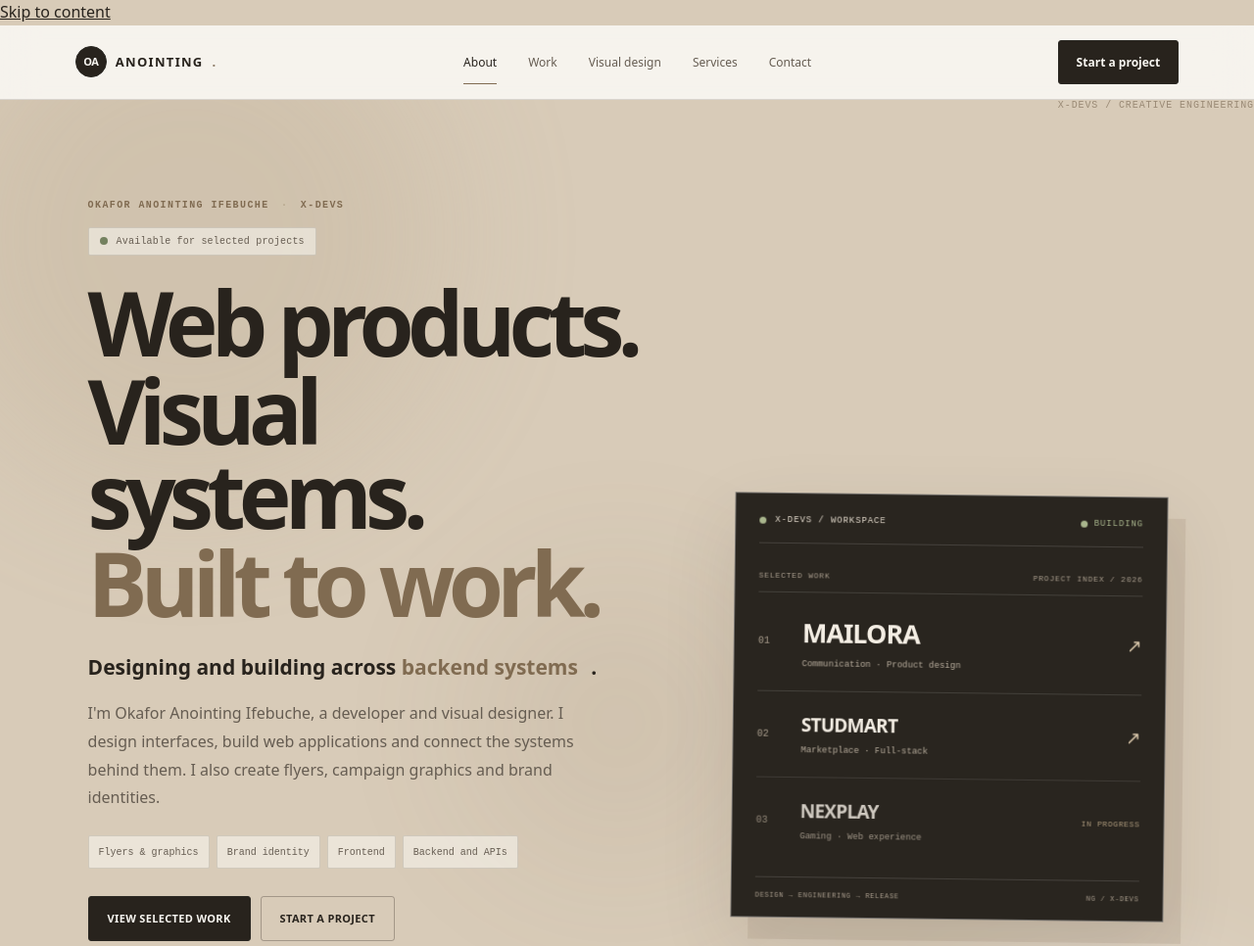
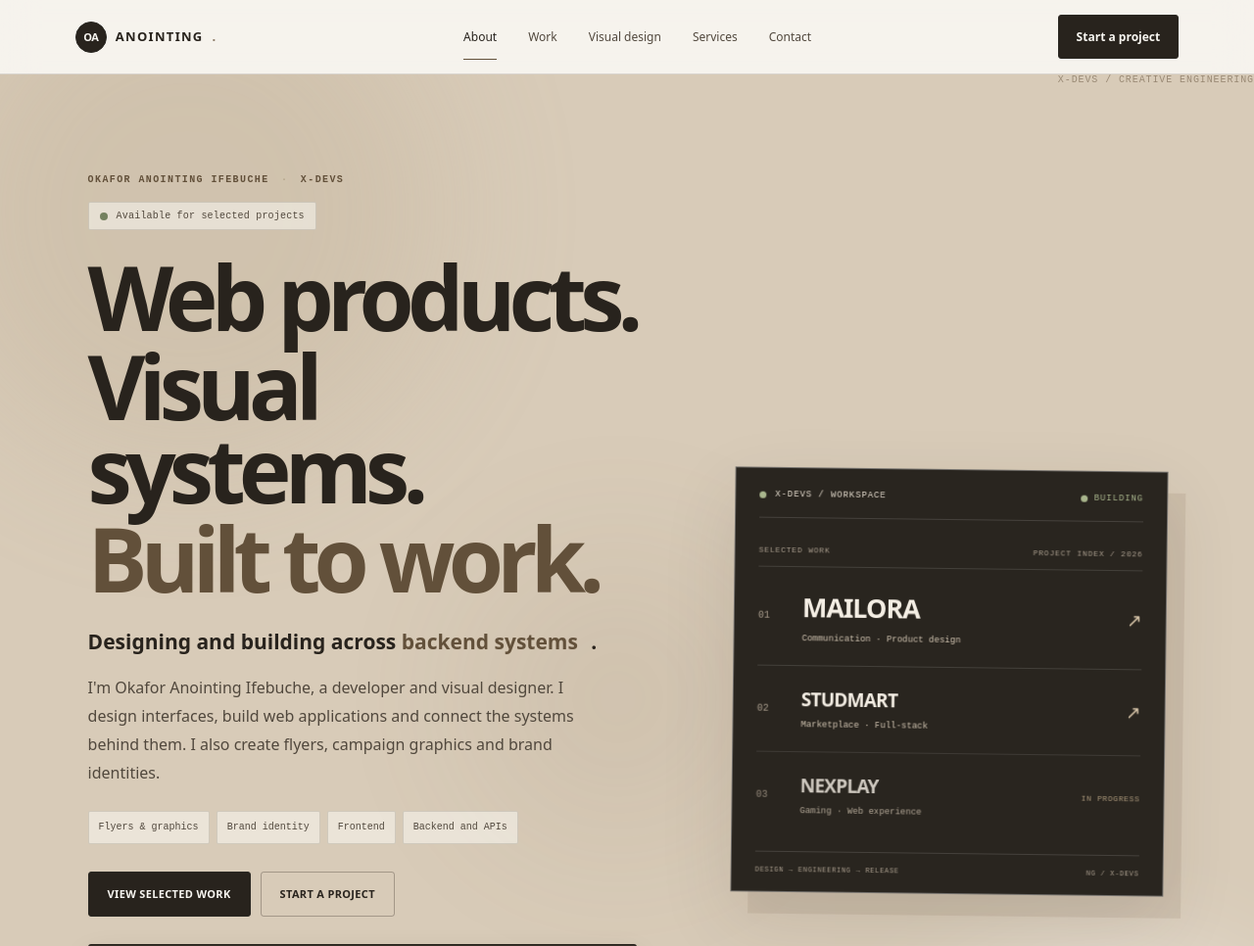
Before and after one commit to ghostichukwu002/Portfolio, a plain HTML site: page index.html in a window 1280 px wide. Shown: the top 966 px of the page at 98% size. Drawn offline with nearby package versions, Linux system fonts and the light colour scheme.

Commit message:
Improve contrast, motion timing and accessibility

```diff
--- a/portfolio-polish.css
+++ b/portfolio-polish.css
@@ -6,7 +6,8 @@
   --white:#fffefa;
   --ink:#28231d;
   --muted:#665d52;
-  --bronze:#806b51;
+  --bronze:#62503a;
+  --muted:#51483d;
   --line:rgba(58,47,34,.15);
   --motion-fast:180ms;
   --motion-ui:260ms;
@@ -150,3 +151,32 @@ body{overflow-x:clip}
   *,*::before,*::after{animation-duration:.01ms!important;animation-iteration-count:1!important;transition-duration:.01ms!important;scroll-behavior:auto!important}
   .hero-workspace,.project-card,.stat-card,.service{transform:none!important}
 }
+
+/* Accessibility and contrast refinement */
+.skip-link{
+  position:fixed;z-index:1000;top:12px;left:12px;
+  padding:12px 16px;background:#28231d;color:#fffefa;
+  border-radius:3px;font:600 12px var(--mono);
+  transform:translateY(-160%);transition:transform 180ms var(--ease-out);
+}
+.skip-link:focus{transform:translateY(0);outline:2px solid #62503a;outline-offset:3px}
+.identity,.eyebrow,.kicker,.rotator,.text-link,.card-link{color:#62503a!important}
+.lead,.prose p,.creative-intro,.creative-caption p,.service p:not(.kicker),
+.steps p,.contact-intro>p,.case-grid p,.case-note{color:#51483d!important}
+.contact-links a,.contact-form label,.creative-caption h3{color:#51483d!important}
+.workspace-project-copy small{color:#d2c5b2}
+.rotator{animation:none!important}
+.rotator>span{animation:roleCycle 12s var(--ease-standard) infinite}
+.rotator>span:nth-child(1){animation-delay:0s}
+.rotator>span:nth-child(2){animation-delay:3s}
+.rotator>span:nth-child(3){animation-delay:6s}
+.rotator>span:nth-child(4){animation-delay:9s}
+@keyframes roleCycle{
+  0%,4%{opacity:0;transform:translateY(7px);filter:blur(3px)}
+  8%,22%{opacity:1;transform:translateY(0);filter:blur(0)}
+  26%,100%{opacity:0;transform:translateY(-6px);filter:blur(2px)}
+}
+@media(prefers-reduced-motion:reduce){
+  .rotator>span{animation:none!important}
+  .rotator>span:first-child{opacity:1!important;transform:none!important;filter:none!important}
+}
```
